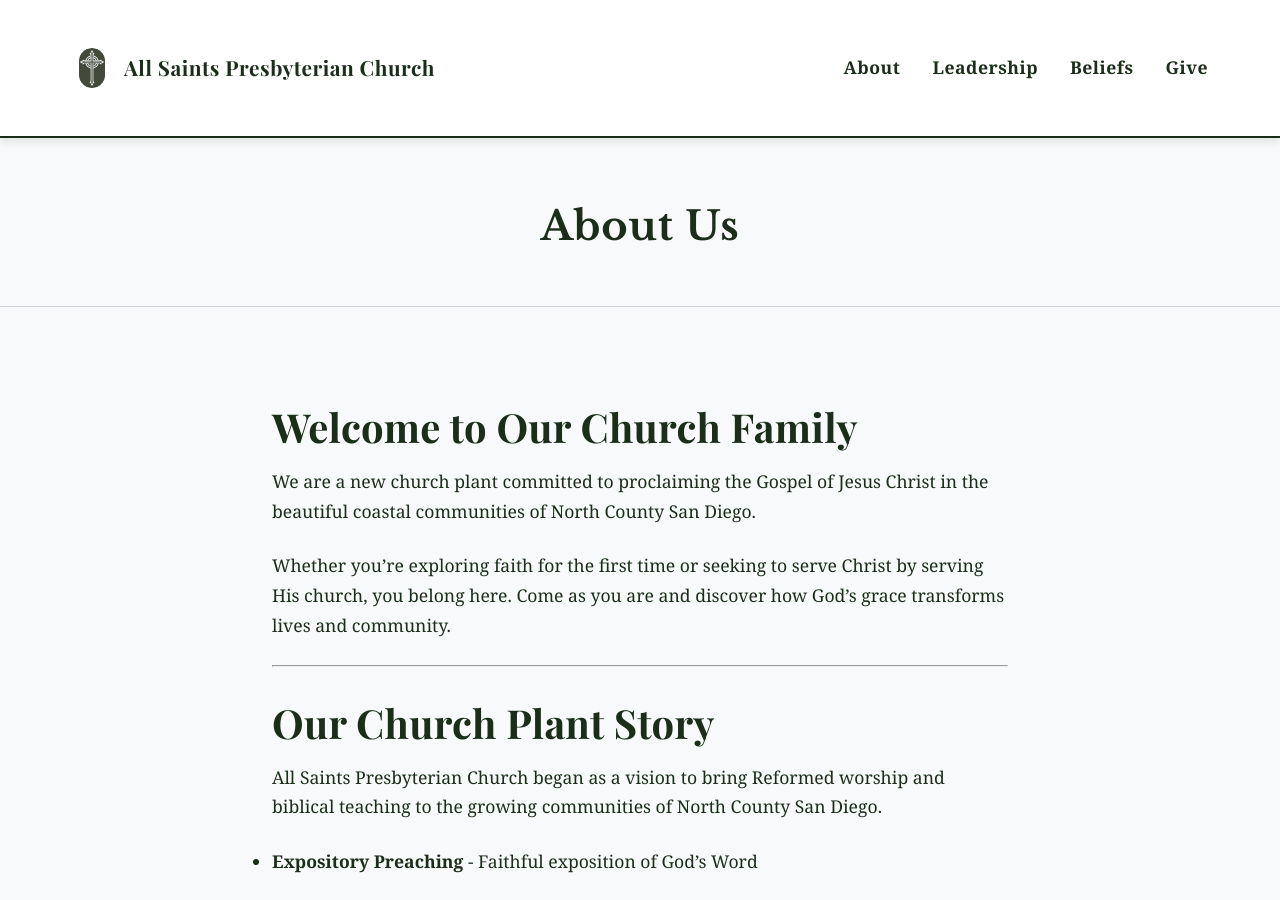
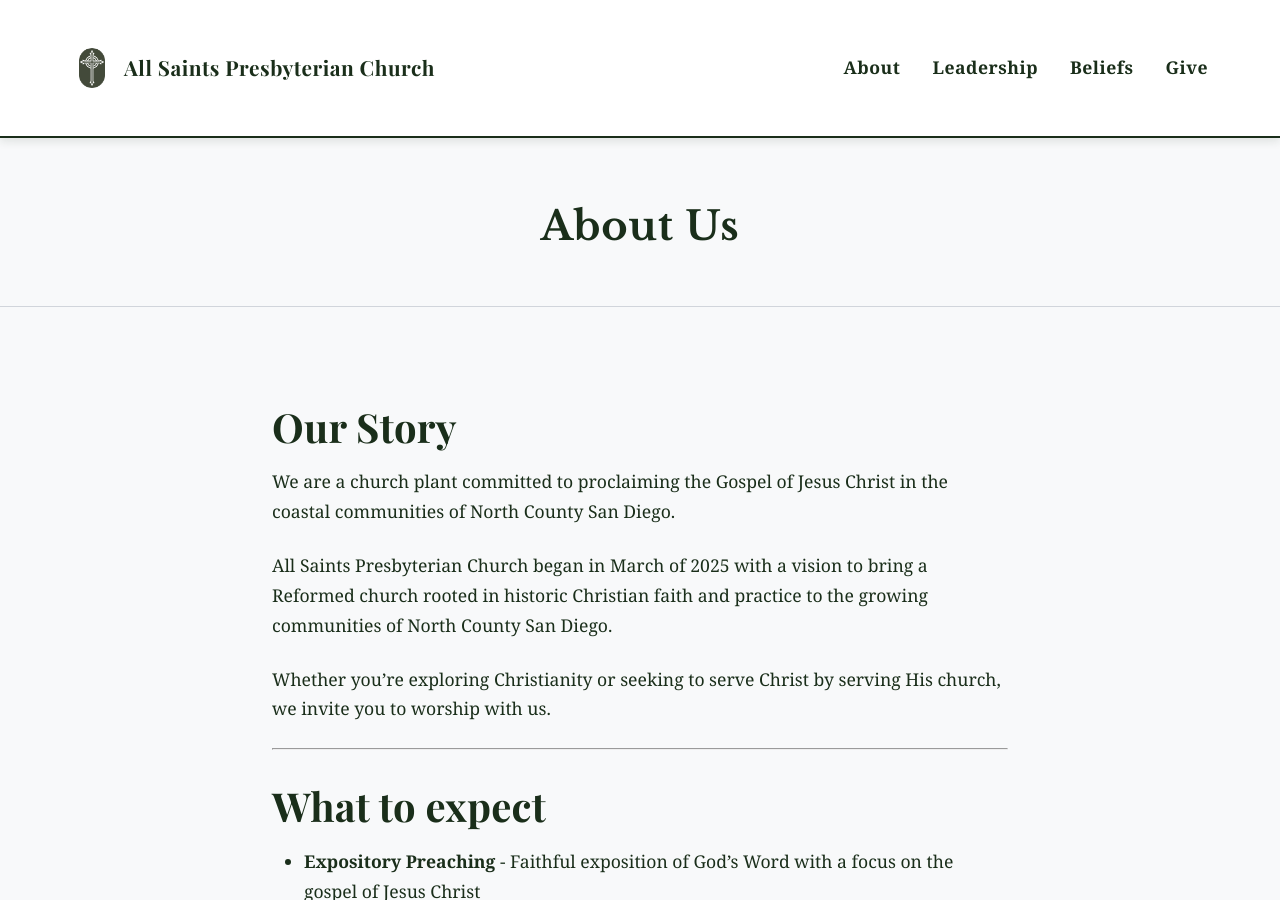
Before and after one commit to aspchurch/website, a Jekyll site: the page built from _pages/about.md, in a window 1280 px wide and 900 px high. Built offline with Jekyll 4.4.1, drawn with Linux system fonts in a browser that asks for light colours; some of the changed text lies outside the part shown.

Commit message:
Updated the About Us page (#7)

```diff
--- a/_data/about.yml
+++ b/_data/about.yml
@@ -5,41 +5,28 @@
 
 # Welcome Section
 welcome:
-  title: "Welcome to Our Church Family"
+  title: "Our Story"
   content: |
-    We are a <span class="welcome-highlight">new church plant</span> committed to proclaiming the Gospel of Jesus Christ in the beautiful coastal communities of North County San Diego.
+    We are a church plant committed to proclaiming the Gospel of Jesus Christ in the coastal communities of North County San Diego.
 
-    Whether you're exploring faith for the first time or seeking to <span class="welcome-highlight">serve Christ by serving His church</span>, you belong here. Come as you are and discover how God's grace transforms lives and community.
+    All Saints Presbyterian Church began in March of 2025 with a vision to bring a Reformed church rooted in historic Christian faith and practice to the growing communities of North County San Diego.
 
-# Church Plant Story
-church_story:
-  title: "Our Church Plant Story"
-  content: |
-    All Saints Presbyterian Church began as a vision to bring Reformed worship and biblical teaching to the growing communities of North County San Diego.
-  commitments:
-    - title: "Expository Preaching"
-      description: "Faithful exposition of God's Word"
-    - title: "Reformed Worship"
-      description: "Historic Christian liturgy and practice"
-    - title: "Community Fellowship"
-      description: "Building authentic relationships"
-    - title: "Gospel Mission"
-      description: "Sharing Christ's love in North County"
+    Whether you're exploring Christianity or seeking to serve Christ by serving His church, we invite you to worship with us.
 
 # What to Expect Section
 what_to_expect:
-  title: "What to Expect"
+  title: "What to expect"
   first_time_visitors:
-    title: "First-Time Visitors"
+    title: ""
     items:
-      - title: "Warm Welcome"
-        description: "You'll be greeted with genuine hospitality"
-      - title: "Casual Dress"
-        description: "Come as you are, no dress code required"
-      - title: "Biblical Worship"
-        description: "Reverent yet accessible service format"
-      - title: "Childcare Available"
-        description: "For children ages 1-6 during service"
+      - title: "Expository Preaching"
+        description: "Faithful exposition of God's Word with a focus on the gospel of Jesus Christ"
+      - title: "Reformed Worship"
+        description: "Historic Christian liturgy and practice"
+      - title: "Community Fellowship"
+        description: "Authentic relationships"
+      - title: "Gospel Mission"
+        description: "Sharing Christ's love in North County"
 
   our_service:
     title: "Our Service"
--- a/_pages/about.md
+++ b/_pages/about.md
@@ -12,24 +12,8 @@ permalink: /about/
 
 ---
 
-## {{ site.data.about.church_story.title }}
-
-{{ site.data.about.church_story.content }}
-
-{% for commitment in site.data.about.church_story.commitments %}
-- **{{ commitment.title }}** - {{ commitment.description }}
-{% endfor %}
-
----
-
 ## {{ site.data.about.what_to_expect.title }}
 
-### {{ site.data.about.what_to_expect.first_time_visitors.title }}
 {% for item in site.data.about.what_to_expect.first_time_visitors.items %}
 - **{{ item.title }}** - {{ item.description }}
 {% endfor %}
-
-### {{ site.data.about.what_to_expect.our_service.title }}
-{% for detail in site.data.about.what_to_expect.our_service.details %}
-- **{{ detail.label }}:** {{ detail.value }}
-{% endfor %}
--- a/assets/css/style.scss
+++ b/assets/css/style.scss
@@ -521,6 +521,15 @@ small {
     margin-bottom: 1.5rem;
 }
 
+.page-body ul {
+    margin-left: 2rem;
+    margin-bottom: 1.5rem;
+}
+
+.page-body li {
+    margin-bottom: 0.75rem;
+}
+
 /* Footer */
 .site-footer {
     background: #e9ecef;
```
